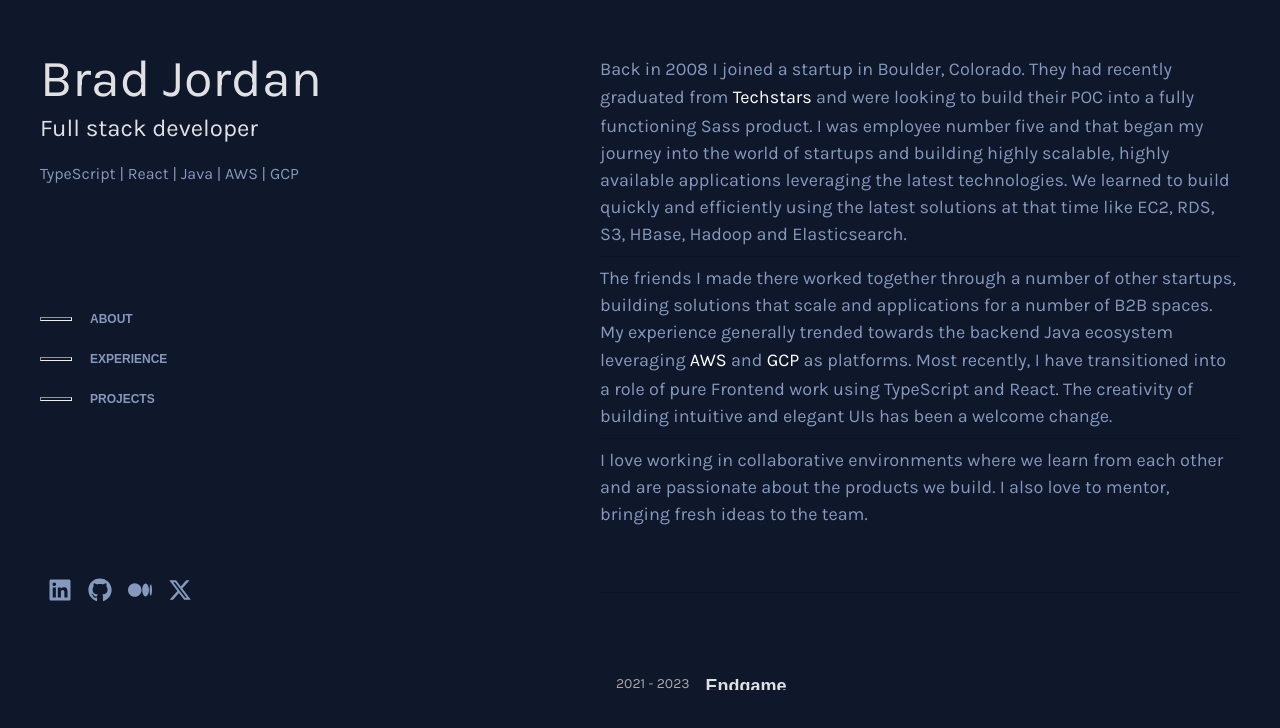
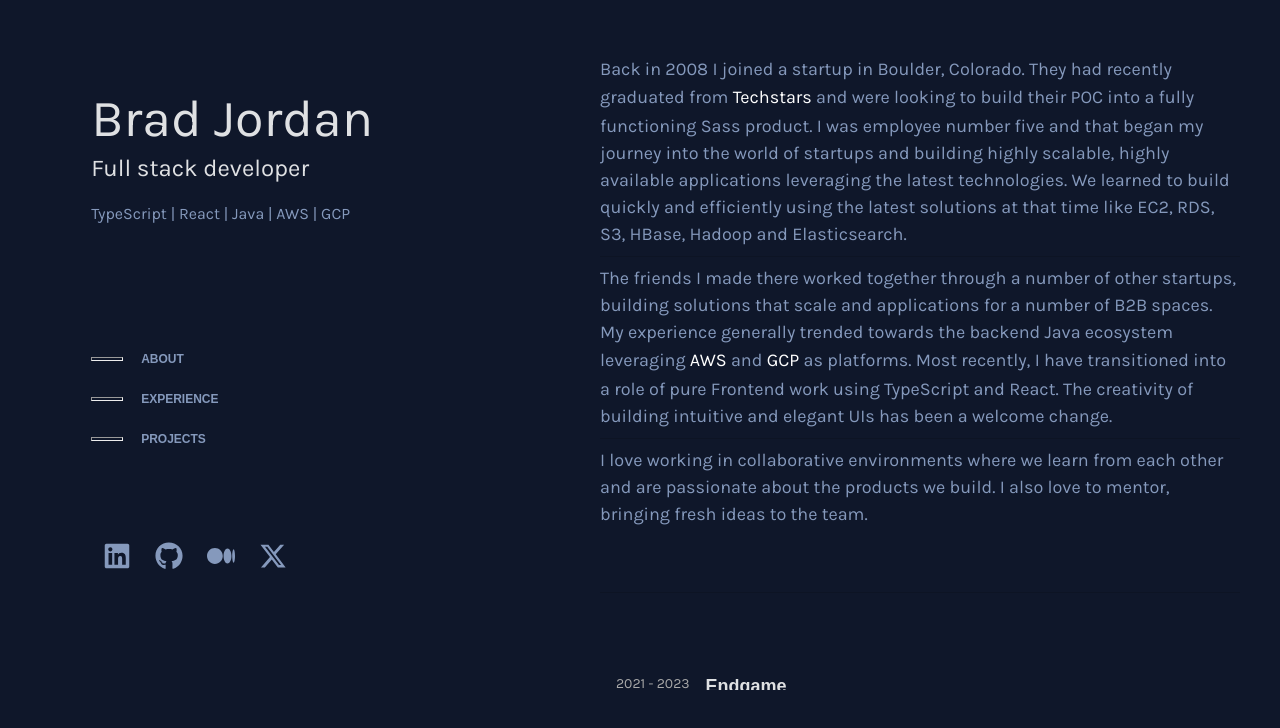
Before and after one commit to climberbrad/brad-jordan-resume, a React (Vite) app: page / in a window 1280 px wide. Shown: the top 728 px of the page. Built offline with nearby package versions, Linux system fonts and the light colour scheme.

Commit message:
formatting

```diff
--- a/src/components/FooterLinks.tsx
+++ b/src/components/FooterLinks.tsx
@@ -5,7 +5,7 @@ import {FaGithub, FaMedium, FaXTwitter, FaLinkedin} from "react-icons/fa6";
 
 const HoverIcon = ({children}: { children: React.ReactElement }): React.ReactElement => {
     return (
-        <IconButton size='medium' sx={{color: '#8599bc', "&:hover ": {color: '#efefef'}}}>
+        <IconButton size='large' sx={{color: '#8599bc', "&:hover ": {color: '#efefef'}}}>
             {children}
         </IconButton>
     )
@@ -14,7 +14,7 @@ const HoverIcon = ({children}: { children: React.ReactElement }): React.ReactEle
 export function FooterLinks(): React.ReactElement {
     return (
         <footer id='footer'>
-            <Box sx={{position: 'relative', top: '20vh', gap: 4}}>
+            <Box sx={{position: 'relative', top: '10vh', gap: 4}}>
                 <a href='https://www.linkedin.com/in/boulderbrad/' target="_blank"><HoverIcon><FaLinkedin/></HoverIcon></a>
                 <a href='https://github.com/climberbrad' target='_blank'><HoverIcon><FaGithub/></HoverIcon></a>
                 <a href='https://medium.com/@climberbrad' target='_blank'><HoverIcon><FaMedium/></HoverIcon></a>
--- a/src/components/MainLeft.tsx
+++ b/src/components/MainLeft.tsx
@@ -36,7 +36,9 @@ export function MainLeft(props: MainLeftProps): React.ReactElement {
     return (
         <>
             <main>
-                <Box sx={{display: 'flex', flexDirection: 'column'}}>
+                <Box
+                    sx={{display: 'flex', flexDirection: 'column', marginY: '5vh', marginX: '4vw'}}
+                >
                     <Typography fontWeight='bold' fontSize={52}>Brad Jordan</Typography>
                     <Typography sx={{marginTop: -1}} fontSize={24}>Full stack developer</Typography>
                     <Typography sx={{marginTop: 2}} fontSize={16} color='#8599bc'>
--- a/src/main.tsx
+++ b/src/main.tsx
@@ -5,6 +5,6 @@ import './index.css'
 
 ReactDOM.createRoot(document.getElementById('root')!).render(
     <React.StrictMode>
-        <App/>
+        <App />
     </React.StrictMode>,
 )
```
